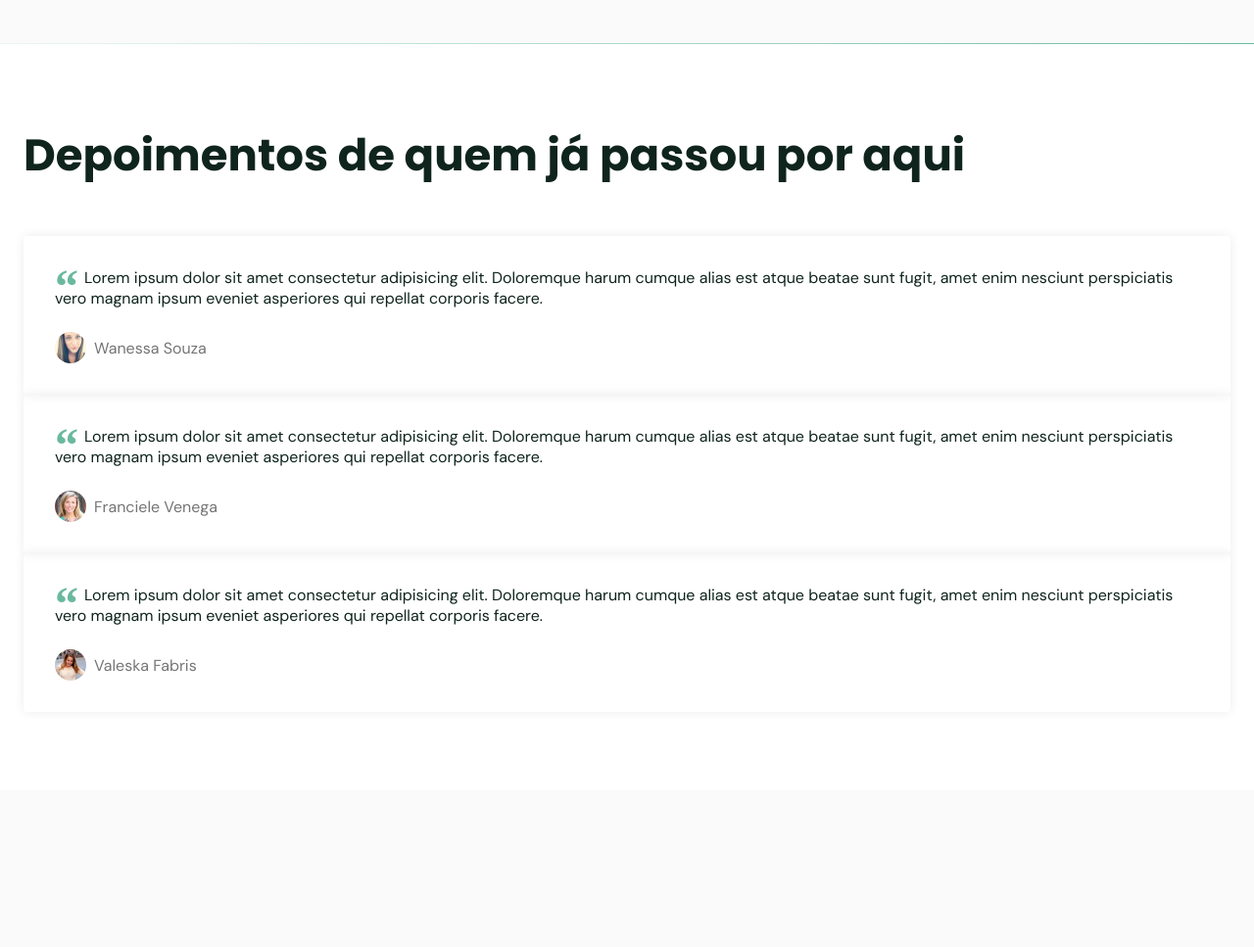
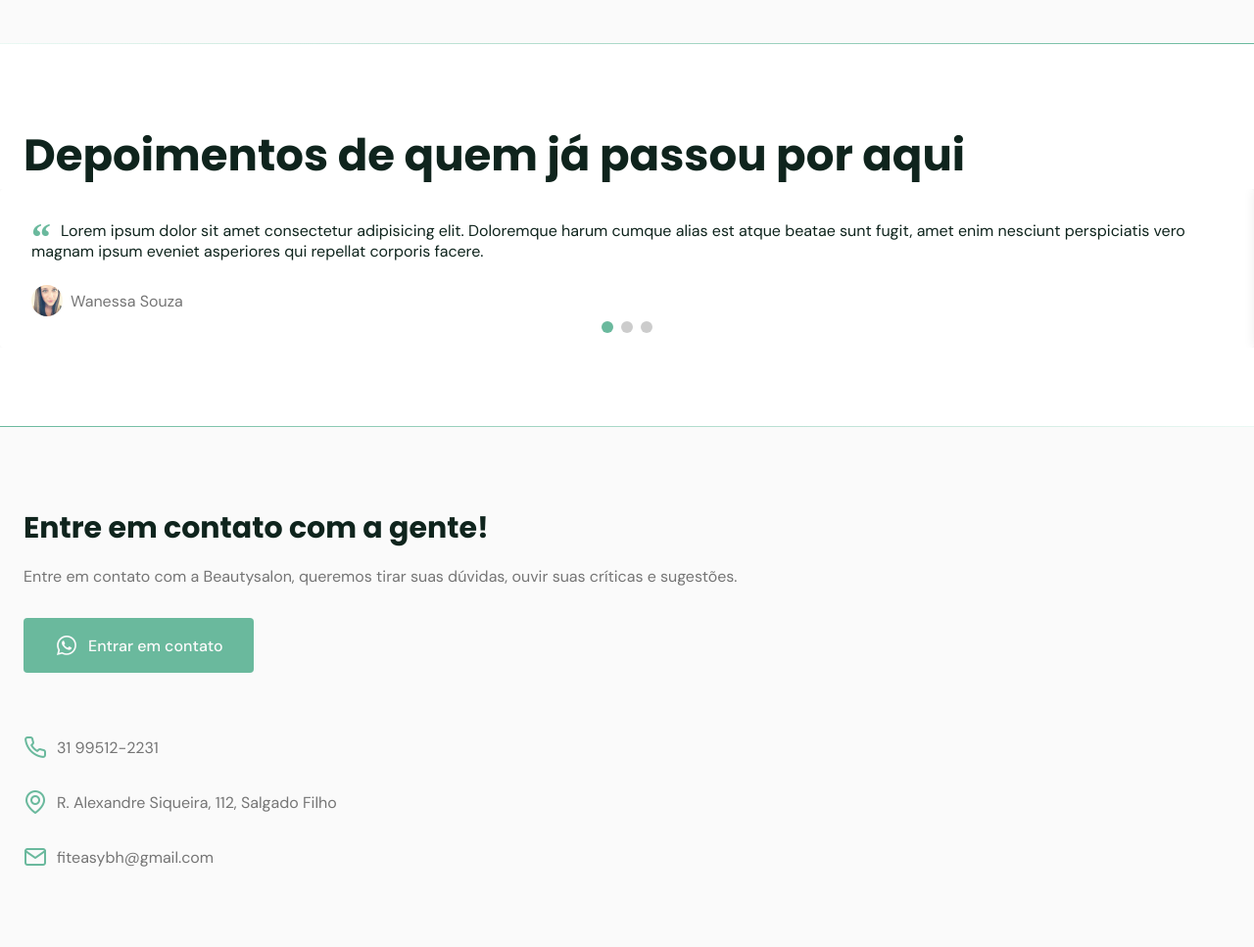
Before and after one commit to rafael-aula/nlw6, a plain HTML site: page index.html in a window 1280 px wide. Shown: the part 4040-5007 px from the top of the page at 98% size. Before the commit the page ends 4847 px from the top, so only its background shows below. Drawn offline with nearby package versions, Linux system fonts and the light colour scheme; files whose address does not match are found by name.

Commit message:
ADD - Contact + swiperjs + scrollrevealjs

```diff
--- a/index.html
+++ b/index.html
@@ -8,13 +8,14 @@
     <title>Document</title>
     <!-- ICONS -->
     <link rel="stylesheet" href="assets/fonts/style.css">
+    <!-- Swiper -->
+    <link rel="stylesheet" href="https://unpkg.com/swiper@7/swiper-bundle.min.css" />
     <!-- STYLES -->
     <link rel="stylesheet" href="style.css">
     <!-- FONTS -->
     <link rel="preconnect" href="https://fonts.googleapis.com">
     <link rel="preconnect" href="https://fonts.gstatic.com" crossorigin>
     <link href="https://fonts.googleapis.com/css2?family=DM+Sans:wght@400;500;700&family=Poppins:wght@400;500;700&display=swap" rel="stylesheet">
-
 </head>
 
 <body>
@@ -106,12 +107,13 @@
         <div class="divider-1"></div>
         <!-- TESTIMOIALS -->
         <section class="section" id="testimonials">
-            <div class="container grid">
+            <div class="container">
                 <header class="title">
                     <h2>Depoimentos de quem já passou por aqui</h2>
                 </header>
-                <div class="testimonials">
-                    <div class="testimonial">
+                <div class="testimonials swiper">
+                    <div class="swiper-wrapper">
+                        <div class="testimonial swiper-slide">
                             <blockquote>
                                 <p>
                                     <span>&ldquo;</span> Lorem ipsum dolor sit amet consectetur adipisicing elit. Doloremque harum cumque alias est atque beatae sunt fugit, amet enim nesciunt perspiciatis vero magnam ipsum eveniet asperiores qui repellat
@@ -123,7 +125,7 @@
                             </cite>
                             </blockquote>
                         </div>
-                    <div class="testimonial">
+                        <div class="testimonial swiper-slide">
                             <blockquote>
                                 <p>
                                     <span>&ldquo;</span> Lorem ipsum dolor sit amet consectetur adipisicing elit. Doloremque harum cumque alias est atque beatae sunt fugit, amet enim nesciunt perspiciatis vero magnam ipsum eveniet asperiores qui repellat
@@ -135,7 +137,7 @@
                             </cite>
                             </blockquote>
                         </div>
-                    <div class="testimonial">
+                        <div class="testimonial swiper-slide">
                             <blockquote>
                                 <p>
                                     <span>&ldquo;</span> Lorem ipsum dolor sit amet consectetur adipisicing elit. Doloremque harum cumque alias est atque beatae sunt fugit, amet enim nesciunt perspiciatis vero magnam ipsum eveniet asperiores qui repellat
@@ -148,10 +150,36 @@
                             </blockquote>
                         </div>
                     </div>
+
+                    <!-- If we need pagination -->
+                    <div class="swiper-pagination"></div>
+                </div>
             </div>
         </section>
+        <div class="divider-2"></div>
         <!-- CONTACT -->
+        <section class="section" id="contact">
+            <div class="container grid">
+                <div class="text">
+                    <h2 class="title">Entre em contato com a gente!</h2>
+                    <p>Entre em contato com a Beautysalon, queremos tirar suas dúvidas, ouvir suas críticas e sugestões.</p>
+                    <a href="https://api.whatsapp.com/send?phone=+5531995122231&text=Oi! Gostaria de fazer um pedido." class="button" target="_blank"><i class="icon-whatsapp"></i> Entrar em contato</a>
+                </div>
+                <div class="links">
+                    <ul class="grid">
+                        <li><i class="icon-phone"></i>31 99512-2231</li>
+                        <li><i class="icon-map-pin"></i>R. Alexandre Siqueira, 112, Salgado Filho</li>
+                        <li><i class="icon-mail"></i>fiteasybh@gmail.com</li>
+                    </ul>
+                </div>
+            </div>
+        </section>
     </main>
+    <!-- Swiper -->
+    <script src="https://unpkg.com/swiper@7/swiper-bundle.min.js"></script>
+    <!-- Scroll reveal -->
+    <script src="https://unpkg.com/scrollreveal"></script>
+    <!-- MAIN -->
     <script src="main.js"></script>
 </body>
 
--- a/main.js
+++ b/main.js
@@ -30,3 +30,29 @@ window.addEventListener('scroll', function() {
         header.classList.remove('scroll')
     }
 })
+
+/* Testimonials carousel slider swiper */
+const swiper = new Swiper('.swiper', {
+    slidePerView: 1,
+    pagination: {
+        el: '.swiper-pagination'
+    },
+    mousewheel: true,
+    keyboard: true
+})
+
+/*ScrollReveal: mostrar elementos quando fizer scroll na pagina*/
+const scrollReveal = ScrollReveal({
+    origin: 'top',
+    distance: '30px',
+    duration: 800,
+    reset: true
+})
+
+scrollReveal.reveal(
+    `#home .image, #home .text,
+#about .image, #about .text,
+#services header, #services .card,
+#testimonials header, #testimonials .testimonials,
+#contact .text, #contact .links
+`, { interval: 100 })
--- a/style.css
+++ b/style.css
@@ -365,6 +365,17 @@ nav.show div.icon-close {
     background: white;
 }
 
+#testimonials .container {
+    margin-left: 0;
+    margin-right: 0;
+}
+
+#testimonials header {
+    margin-bottom: 0;
+    margin-left: 1.5rem;
+    margin-right: 1.5rem;
+}
+
 #testimonials blockquote {
     padding: 2rem;
     box-shadow: 0px 0px 12px rgba(0, 0, 0, 0.08);
@@ -379,9 +390,9 @@ nav.show div.icon-close {
 }
 
 #testimonials blockquote p span {
-    font: 700 3rem serif;
+    font: 700 2.5rem serif;
     position: absolute;
-    top: -0.5rem;
+    top: -0.375rem;
     left: -1.875rem;
     color: var(--base-color);
 }
@@ -399,3 +410,50 @@ nav.show div.icon-close {
     clip-path: circle();
     margin-right: .5rem;
 }
+
+
+/* Swipper */
+
+.swiper-slide {
+    height: auto;
+    padding: 4rem, 1rem;
+}
+
+.swiper-pagination-bullet {
+    width: 0.75rem;
+    height: 0.75rem;
+}
+
+.swiper-pagination-bullet-active {
+    background: var(--base-color);
+}
+
+
+/*=============== CONTACT ====================*/
+
+#contact .grid {
+    gap: 4rem;
+}
+
+#contact .text p {
+    margin-bottom: 2rem;
+}
+
+#contact .button i,
+#contact ul li i {
+    font-size: 1.5rem;
+    margin-right: 0.625rem;
+}
+
+#contact ul.grid {
+    gap: 2rem;
+}
+
+#contact ul li {
+    display: flex;
+    align-items: center;
+}
+
+#contact ul li i {
+    color: var(--base-color);
+}
```
Lines whose indentation alone changed are shown as unchanged.
